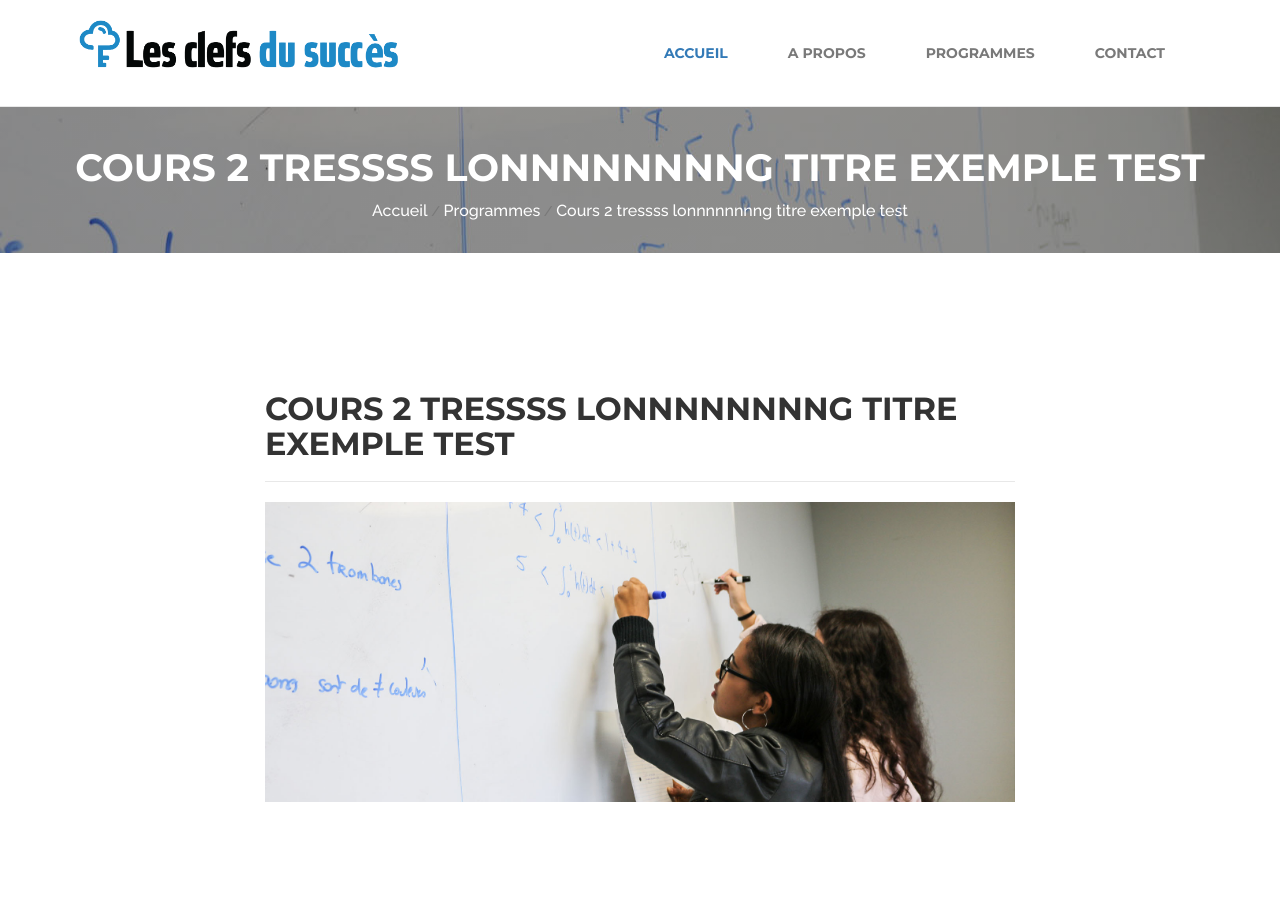
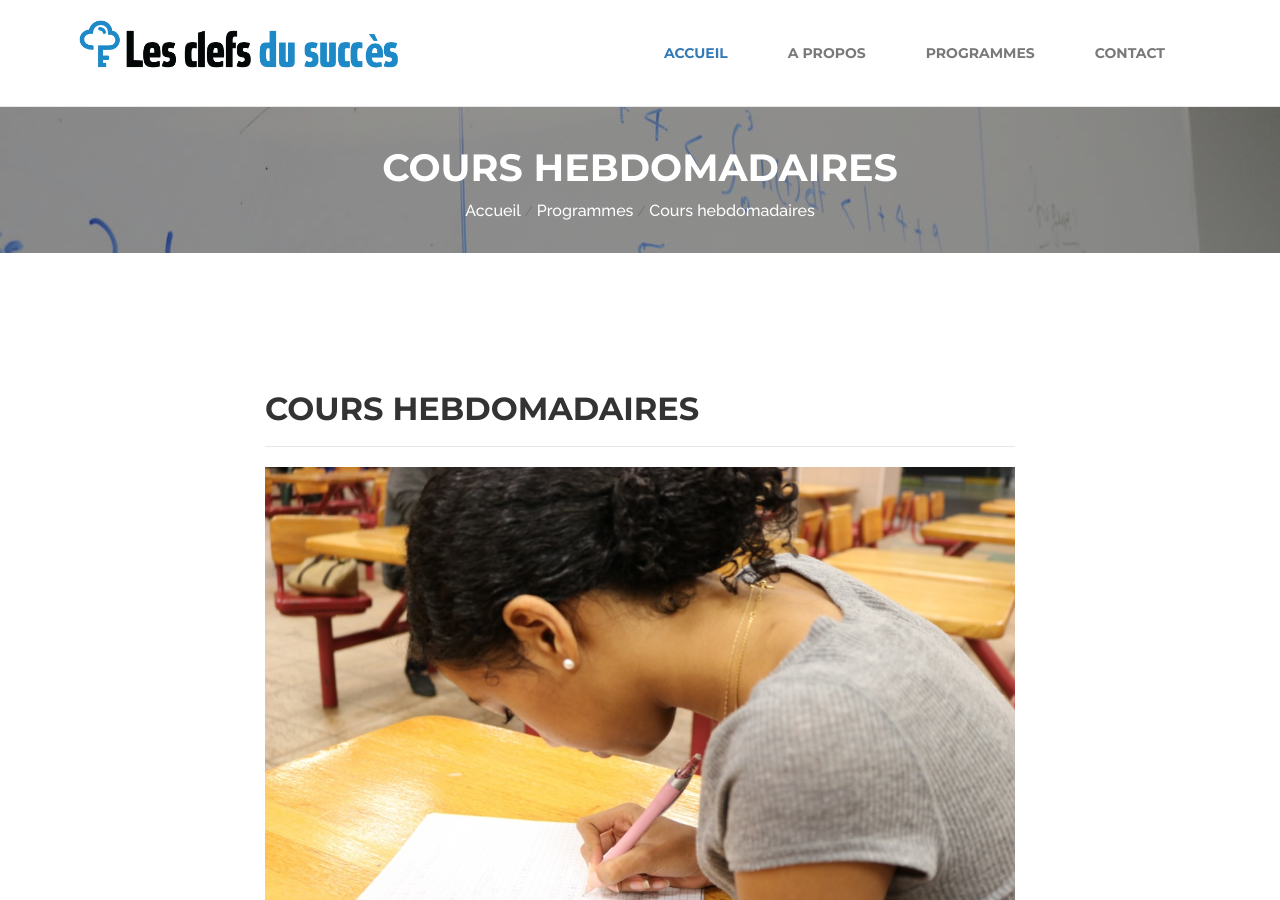
Before and after one commit to bkingg/les-clefs-pour-reussir, a Jekyll site: the page built from _programmes/test 2.md, in a window 1280 px wide and 900 px high. Built offline with Jekyll 4.4.1, drawn with Linux system fonts in a browser that asks for light colours; some web fonts are replaced.

Commit message:
Update from Forestry.io - test 2.md

```diff
--- a/_programmes/test 2.md
+++ b/_programmes/test 2.md
@@ -1,6 +1,6 @@
 ---
 layout: programme
-title: Cours 2 tressss lonnnnnnnng titre exemple test
+title: Cours hebdomadaires
 date: 2017-07-29 00:00:00 +0000
-image: "/uploads/programme.jpg"
+image: "/uploads/thumb_IMG_3187_1024.jpg"
 ---
```
